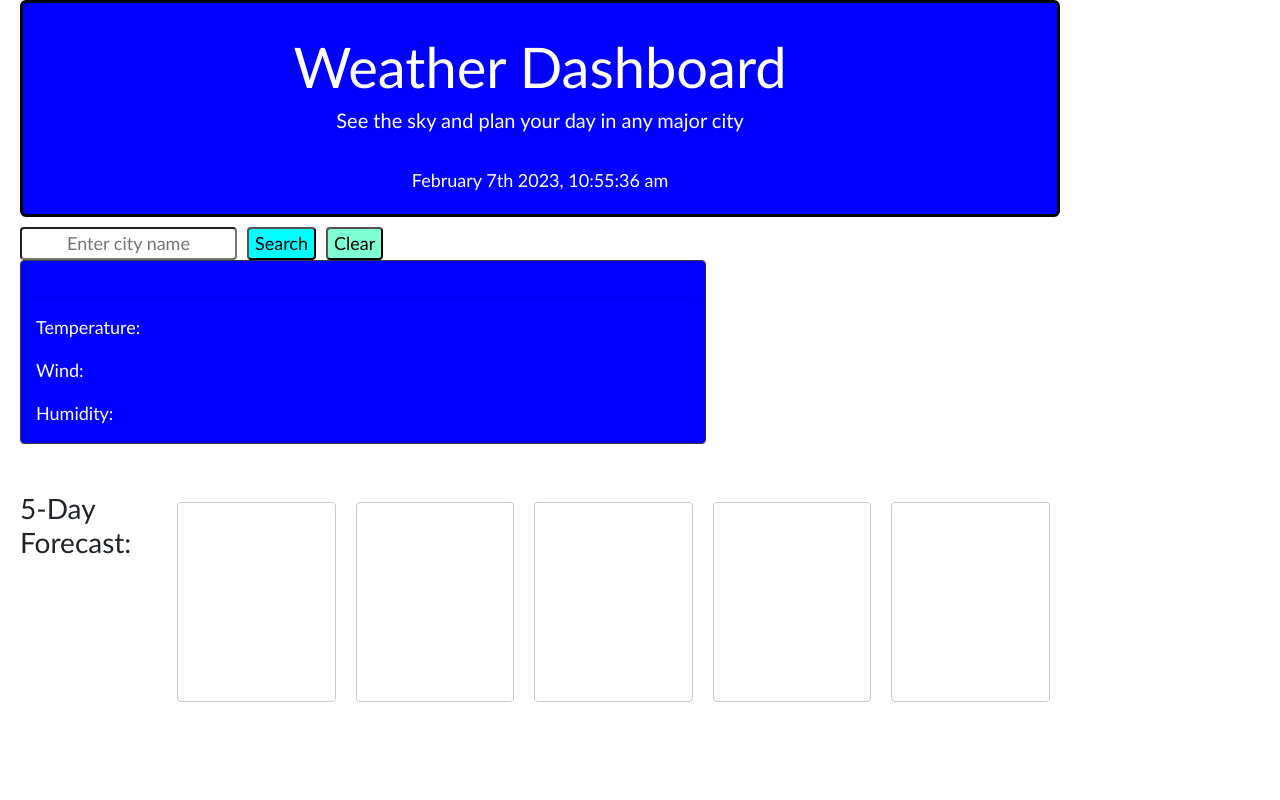
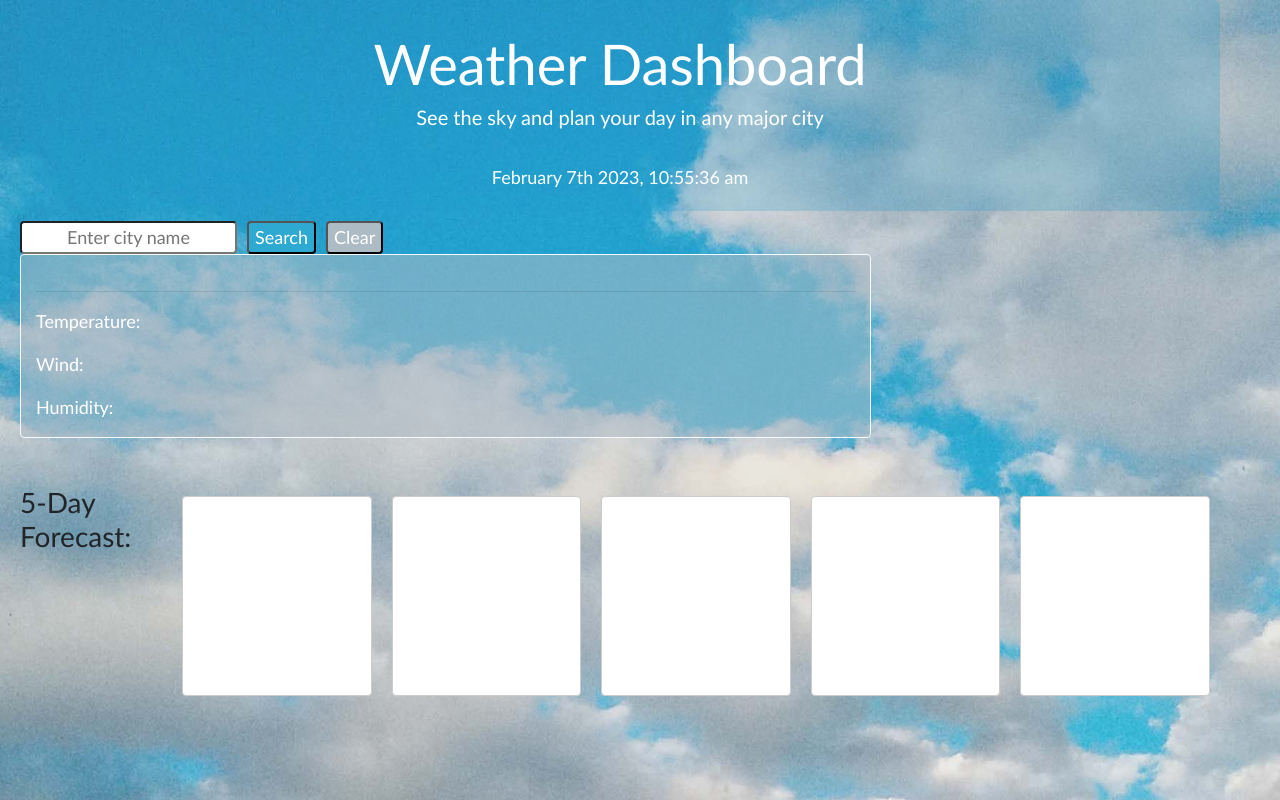
Before and after one commit to Andrea-Gates/Weather-Dashboard, a plain HTML site: page index.html in a window 1280 px wide. Drawn offline with nearby package versions, Linux system fonts and the light colour scheme.

Commit message:
modified index.html, style.css and script.js

```diff
--- a/index.html
+++ b/index.html
@@ -9,7 +9,7 @@
   <link rel="stylesheet" href="https://stackpath.bootstrapcdn.com/bootstrap/4.3.1/css/bootstrap.min.css" />
   <link rel="stylesheet" href="https://use.fontawesome.com/releases/v5.15.1/css/all.css" integrity="sha384-vp86vTRFVJgpjF9jiIGPEEqYqlDwgyBgEF109VFjmqGmIY/Y4HV4d3Gp2irVfcrp" crossorigin="anonymous">
 
-  <link rel="stylesheet" href="style.css" />
+  <link rel="stylesheet" href="style.css"/>
 
   <title>Weather Dashboard</title>
 </head>
@@ -27,12 +27,12 @@
    </section>
 
     <!-- City Search -->
-    <div class="row" style="display: flex; align-items: right;">
+    <div class="row" style="display: flex; align-items: left;">
       <input type="text" id="city-input" placeholder="Enter city name">
       <button id="search-button">Search</button>
       <button id="clear-button">Clear</button>
       <div id="weather-result" style="margin: 0 0px;">
-        <div class="container border border-dark rounded" id="current-weather">
+        <div class="container border border-light rounded" id="current-weather">
           <!-- Weather for current location -->
           <h3 class="city-name" id="current-city" id="current-date"></h3>
           <hr>
--- a/script.js
+++ b/script.js
@@ -21,7 +21,7 @@ function getWeather(city) {
     success: function (data) {
       // display current weather data
       $("#current-city").text(data.name + " " + data.sys.country);
-$("#icon").text(data.weather[0].main + "" + "icon");
+$("#icon").text(data.weather[0].main + "icon");
 $("#temperature").text(data.main.temp + "°F");
 $("#wind-speed").text(data.wind.speed + " mph");
 $("#humidity").text(data.main.humidity + "%");
--- a/style.css
+++ b/style.css
@@ -1,15 +1,18 @@
 body {
-    max-width: 1040px;
+    background-image: url("ivan-stanley-YV0VAKVwFxA-unsplash-copy.jpg");
+    background-repeat: no-repeat;
+    max-width: 1200px;
     font-size: 18px;
     font-family: 'Gill Sans', 'Gill Sans MT', Calibri, 'Trebuchet MS', sans-serif;
     margin-left: 20px;
 }
 
 .jumbotron {
+    justify-content: center;
+    width: 100%;
     text-align: center;
-    background-color:blue;
+    background-color:#229bcb3f;
     color:white;
-    border: solid, black;
     border-radius: 6px;
     padding-top: 30px;
     padding-bottom: 20px;
@@ -30,7 +33,8 @@ body {
   #search-button {
     height:min-content;
     margin-top: 0;
-    background-color:aqua;
+    background-color:#2ea9d2;
+    color:white;
     border-radius: 4px;
     margin-left: 10px;
     margin-right: 10px;
@@ -39,7 +43,8 @@ body {
   #clear-button {
     height: min-content;
     margin-top: 0;
-    background-color:aquamarine;
+    background-color:#adbbc4;
+    color:white;
     border-radius: 4px;
     margin-right: 20px;
     /* margin-right: 50px; */
@@ -50,14 +55,16 @@ body {
   }
 
   #weather-result {
+    width: 70%;
     margin-top: 20px;
-    width: 65%;
-    background-color:blue;
+    background-color:#adbbc455;
     color: white;
-    border-radius: 6px;
+    /* border-radius: 6px; */
   }
 
   #current-weather {
+    width: 100%;
+    background-color:#adbbc455;
     padding-top: 20px;
   }
 
```
Also changed, not shown: ivan-stanley-YV0VAKVwFxA-unsplash-copy.jpg (added), 1 other file.
